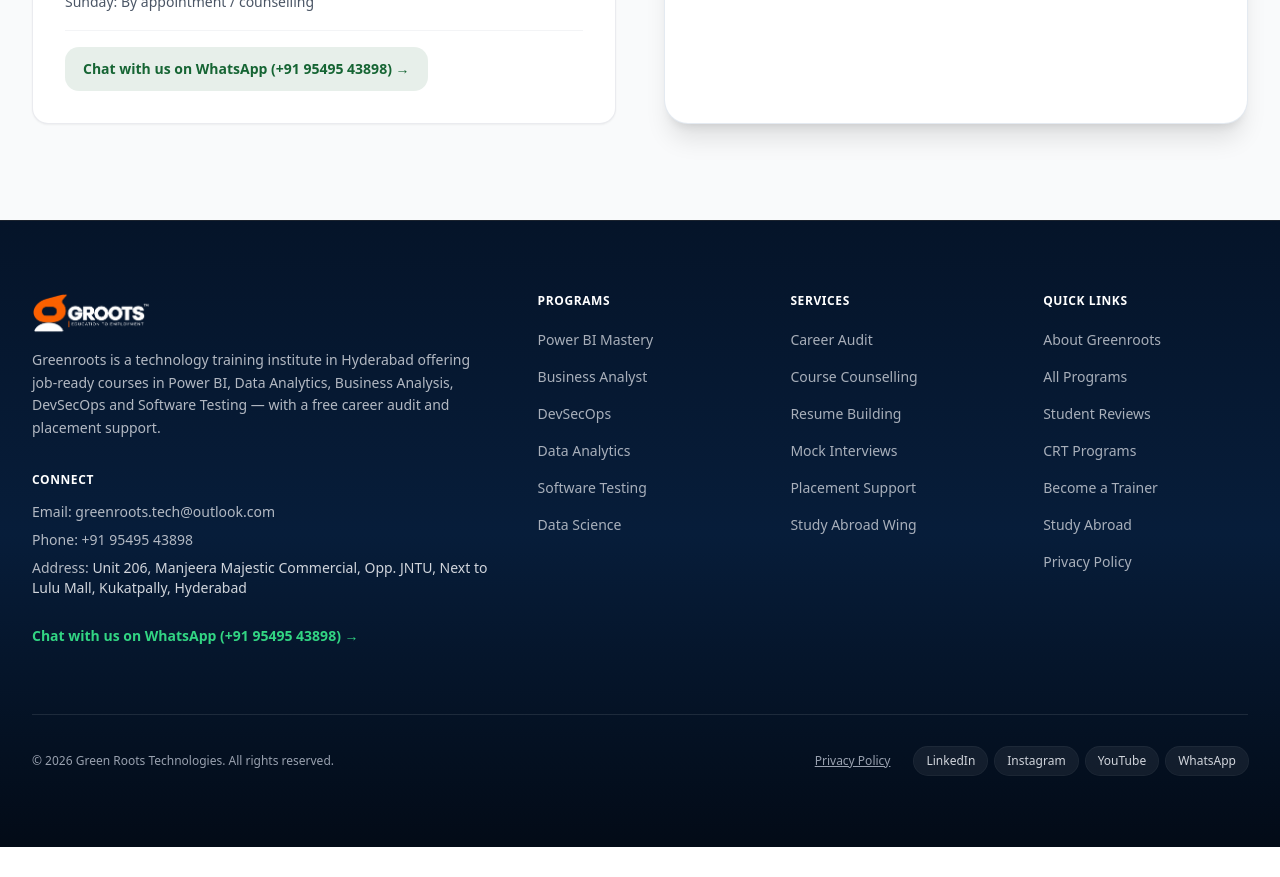
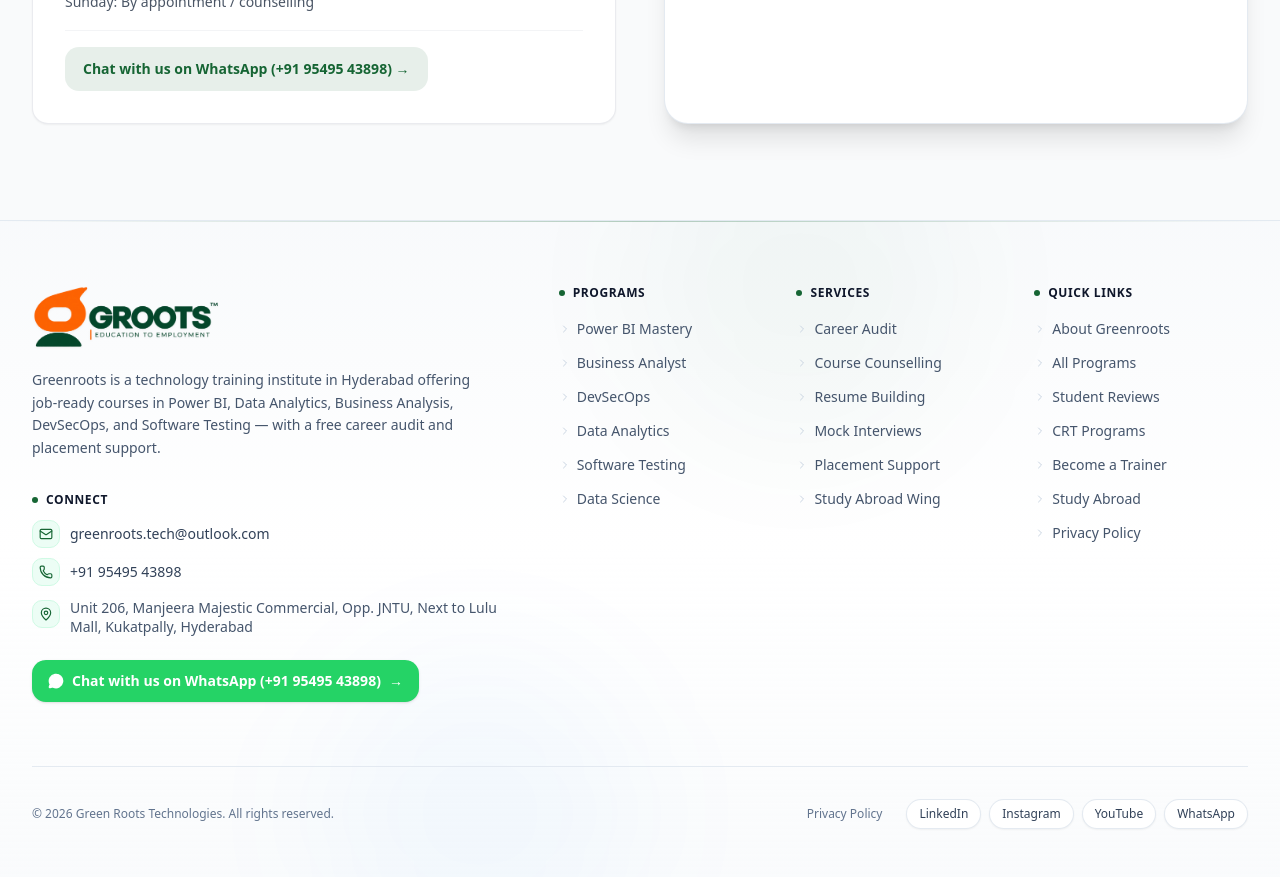
Before and after one commit to Nithin-bot-m/newg, a Next.js app: page / in a window 1280 px wide. Shown: the part 9500-10377 px from the top of the page. Before the commit the page ends 10347 px from the top, so only its background shows below. Built offline with nearby package versions, Linux system fonts and the light colour scheme.

Commit message:
Redesign footer with premium light aesthetic matching header, prominent large logo in original header brand colors, and polished contact elements

```diff
--- a/src/components/logo.tsx
+++ b/src/components/logo.tsx
@@ -43,7 +43,7 @@
       alt="GROOTS — Education to Employment"
       className={cn(
         "object-contain",
-        showTagline ? "h-10" : "h-9",
+        !className?.includes("h-") && (showTagline ? "h-10" : "h-9"),
         imgClassName,
         className,
       )}
--- a/src/components/sections/Footer.tsx
+++ b/src/components/sections/Footer.tsx
@@ -1,4 +1,5 @@
 import Link from "next/link";
+import { Mail, Phone, MapPin, MessageCircle, ChevronRight } from "lucide-react";
 import { Logo } from "@/components/logo";
 
 const FOOTER_COLUMNS = [
@@ -40,65 +41,111 @@
 
 export function Footer() {
   return (
-    <footer className="bg-gradient-to-b from-[#051429] via-[#071D3A] to-[#030B17] text-white border-t border-white/10 overflow-x-hidden">
-      <div className="mx-auto max-w-7xl px-4 sm:px-6 lg:px-8 py-10 sm:py-14 lg:py-18">
-        <div className="grid grid-cols-1 sm:grid-cols-2 lg:grid-cols-5 gap-8 lg:gap-12">
-          {/* Brand column */}
-          <div className="lg:col-span-2">
-            <Link href="/" className="inline-flex mb-4 group">
-              <Logo variant="light" showTagline className="h-10 group-hover:opacity-95 transition-opacity" />
+    <footer className="relative bg-gradient-to-b from-slate-50 via-white to-slate-50/80 text-slate-800 border-t border-slate-200/90 overflow-hidden">
+      {/* Decorative ambient elements */}
+      <div className="absolute top-0 left-1/2 -translate-x-1/2 w-full max-w-7xl h-px bg-gradient-to-r from-transparent via-[#166534]/30 to-transparent pointer-events-none" />
+      <div className="absolute -top-24 right-1/4 w-80 h-80 bg-[#166534]/[0.03] rounded-full blur-3xl pointer-events-none" />
+      <div className="absolute -bottom-24 left-1/4 w-80 h-80 bg-[#0878E8]/[0.03] rounded-full blur-3xl pointer-events-none" />
+
+      <div className="relative mx-auto max-w-7xl px-4 sm:px-6 lg:px-8 pt-12 sm:pt-16 pb-10 sm:pb-12">
+        <div className="grid grid-cols-1 md:grid-cols-2 lg:grid-cols-12 gap-10 lg:gap-12">
+          {/* Brand & Contact column */}
+          <div className="lg:col-span-5 flex flex-col justify-between">
+            <div>
+              <Link
+                href="/"
+                className="inline-flex mb-5 group transition-transform duration-200 hover:scale-[1.02]"
+                aria-label="Greenroots Home"
+              >
+                <Logo
+                  variant="dark"
+                  showTagline
+                  className="h-12 sm:h-14 lg:h-16 w-auto drop-shadow-xs"
+                />
               </Link>
-            <p className="text-sm text-gray-300/85 leading-relaxed max-w-md">
-              Greenroots is a technology training institute in Hyderabad offering job-ready courses in Power BI, Data Analytics, Business Analysis, DevSecOps and Software Testing — with a free career audit and placement support.
+
+              <p className="text-sm text-slate-600 leading-relaxed max-w-md">
+                Greenroots is a technology training institute in Hyderabad offering
+                job-ready courses in Power BI, Data Analytics, Business Analysis,
+                DevSecOps, and Software Testing — with a free career audit and placement support.
               </p>
 
-            <h4 className="mt-7 sm:mt-8 text-xs font-bold text-white uppercase tracking-wider">Connect</h4>
-            <div className="mt-3.5 space-y-2 text-sm text-gray-300/85">
-              <p>
-                Email:{" "}
-                <a href="mailto:greenroots.tech@outlook.com" className="hover:text-[#38bdf8] transition-colors font-medium">
+              {/* Connect section */}
+              <div className="mt-8 space-y-3">
+                <h4 className="text-xs font-bold text-slate-900 uppercase tracking-wider flex items-center gap-2">
+                  <span className="h-1.5 w-1.5 rounded-full bg-[#166534]" />
+                  Connect
+                </h4>
+
+                <div className="space-y-2.5 text-sm text-slate-600">
+                  <a
+                    href="mailto:greenroots.tech@outlook.com"
+                    className="flex items-center gap-2.5 hover:text-[#166534] transition-colors group"
+                  >
+                    <span className="h-7 w-7 rounded-lg bg-emerald-50 text-[#166534] border border-emerald-100 flex items-center justify-center shrink-0 group-hover:bg-[#166534] group-hover:text-white transition-colors">
+                      <Mail className="h-3.5 w-3.5" />
+                    </span>
+                    <span className="font-medium text-slate-700 group-hover:text-[#166534] transition-colors">
                       greenroots.tech@outlook.com
+                    </span>
                   </a>
-              </p>
-              <p>
-                Phone:{" "}
-                <a href="tel:+919549543898" className="hover:text-[#38bdf8] transition-colors font-medium">
+
+                  <a
+                    href="tel:+919549543898"
+                    className="flex items-center gap-2.5 hover:text-[#166534] transition-colors group"
+                  >
+                    <span className="h-7 w-7 rounded-lg bg-emerald-50 text-[#166534] border border-emerald-100 flex items-center justify-center shrink-0 group-hover:bg-[#166534] group-hover:text-white transition-colors">
+                      <Phone className="h-3.5 w-3.5" />
+                    </span>
+                    <span className="font-medium text-slate-700 group-hover:text-[#166534] transition-colors">
                       +91 95495 43898
+                    </span>
                   </a>
-              </p>
-              <p>
-                Address:{" "}
-                <span className="text-gray-300">
+
+                  <div className="flex items-start gap-2.5 pt-0.5">
+                    <span className="h-7 w-7 rounded-lg bg-emerald-50 text-[#166534] border border-emerald-100 flex items-center justify-center shrink-0 mt-0.5">
+                      <MapPin className="h-3.5 w-3.5" />
+                    </span>
+                    <span className="text-xs sm:text-sm text-slate-600 leading-snug">
                       Unit 206, Manjeera Majestic Commercial, Opp. JNTU, Next to Lulu Mall, Kukatpally, Hyderabad
                     </span>
-              </p>
-              <p className="pt-2">
+                  </div>
+                </div>
+
+                {/* WhatsApp Button */}
+                <div className="pt-3">
                   <a
                     href="https://wa.me/919549543898?text=Hi%20Greenroots!%20I%27d%20like%20to%20know%20more%20about%20your%20training%20programs."
                     target="_blank"
                     rel="noopener noreferrer"
-                  className="inline-flex items-center gap-1.5 text-[#32D583] hover:text-[#5eed9d] font-bold text-sm transition-colors py-1 min-h-[44px]"
+                    className="inline-flex items-center gap-2 px-4 py-2.5 rounded-xl bg-[#25D366] hover:bg-[#20ba59] text-white font-semibold text-xs sm:text-sm transition-all duration-200 shadow-sm hover:shadow-[0_8px_20px_-4px_rgba(37,211,102,0.4)] hover:-translate-y-0.5 min-h-[42px]"
                   >
-                  Chat with us on WhatsApp (+91 95495 43898) →
+                    <MessageCircle className="h-4 w-4 fill-white" />
+                    <span>Chat with us on WhatsApp (+91 95495 43898)</span>
+                    <span className="font-bold">→</span>
                   </a>
-              </p>
+                </div>
+              </div>
             </div>
           </div>
 
-          {/* Link columns */}
+          {/* Navigation Links Columns */}
+          <div className="lg:col-span-7 grid grid-cols-1 sm:grid-cols-3 gap-8 sm:gap-6">
             {FOOTER_COLUMNS.map((col) => (
               <div key={col.title}>
-              <h3 className="text-xs font-bold text-white uppercase tracking-wider mb-3.5 sm:mb-4.5">
+                <h3 className="text-xs font-bold text-slate-900 uppercase tracking-wider mb-4 flex items-center gap-2">
+                  <span className="h-1.5 w-1.5 rounded-full bg-[#166534]" />
                   {col.title}
                 </h3>
-              <ul className="space-y-2.5 sm:space-y-3">
+                <ul className="space-y-2.5">
                   {col.links.map((link) => (
                     <li key={link.name}>
                       <Link
                         href={link.href}
-                      className="text-sm text-gray-300/80 hover:text-[#38bdf8] hover:translate-x-0.5 transition-all inline-block py-0.5"
+                        className="text-sm text-slate-600 hover:text-[#166534] hover:translate-x-1 transition-all duration-150 inline-flex items-center gap-1.5 py-0.5 group font-medium"
                       >
-                      {link.name}
+                        <ChevronRight className="h-3 w-3 text-slate-300 group-hover:text-[#166534] transition-colors" />
+                        <span>{link.name}</span>
                       </Link>
                     </li>
                   ))}
@@ -106,19 +153,22 @@
               </div>
             ))}
           </div>
+        </div>
 
         {/* Bottom bar */}
-        <div className="mt-10 sm:mt-14 pt-6 sm:pt-8 border-t border-white/10 flex flex-col sm:flex-row items-center justify-between gap-4">
-          <p className="text-xs text-gray-400">
+        <div className="mt-12 sm:mt-16 pt-6 sm:pt-8 border-t border-slate-200/90 flex flex-col sm:flex-row items-center justify-between gap-4">
+          <p className="text-xs text-slate-500 font-medium">
             © {new Date().getFullYear()} Green Roots Technologies. All rights reserved.
           </p>
-          <div className="flex items-center gap-6">
+
+          <div className="flex flex-wrap items-center gap-4 sm:gap-6">
             <Link
               href="/privacy"
-              className="text-xs text-gray-400 hover:text-white transition-colors underline"
+              className="text-xs text-slate-500 hover:text-[#166534] font-medium transition-colors hover:underline"
             >
               Privacy Policy
             </Link>
+
             <div className="flex flex-wrap items-center gap-2">
               {[
                 { name: "LinkedIn", href: "https://www.linkedin.com/company/grootstechnologies/" },
@@ -132,7 +182,7 @@
                   target="_blank"
                   rel="noopener noreferrer"
                   aria-label={s.name}
-                  className="px-3 py-1.5 text-xs rounded-full bg-white/[0.06] ring-1 ring-white/10 hover:bg-white/[0.14] hover:ring-[#0878E8]/40 text-gray-300 hover:text-white transition-all shadow-xs"
+                  className="px-3 py-1.5 text-xs rounded-full bg-white border border-slate-200/90 hover:border-[#166534]/50 hover:bg-[#166534]/5 hover:text-[#166534] text-slate-700 font-medium transition-all shadow-xs"
                 >
                   {s.name}
                 </a>
```
Lines whose indentation alone changed are shown as unchanged.
